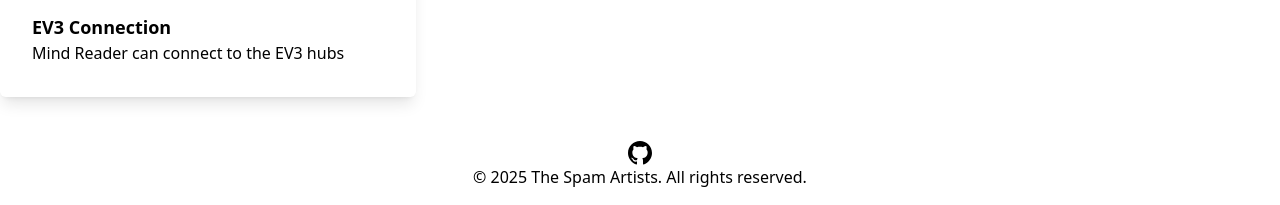
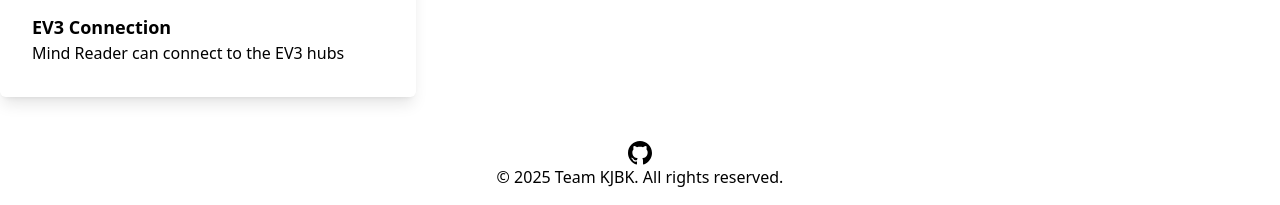
Before and after one commit to KyleMinter/Mind-Reader-Team-KJBK, an Electron app: page media/html/demo.html in a window 1280 px wide. Shown: the part 2031-2236 px from the top of the page. Drawn offline with nearby package versions, Linux system fonts and the light colour scheme.

Commit message:
All rights reserved updated

```diff
--- a/media/html/demo.html
+++ b/media/html/demo.html
@@ -183,7 +183,7 @@
                 </a>
             </div>
             <div>&copy;
-                <script>document.write(new Date().getFullYear());</script> The Spam Artists. All rights reserved.
+                <script>document.write(new Date().getFullYear());</script> Team KJBK. All rights reserved.
             </div>
         </div>
 
```
Also changed, not shown: media/html/documentation.html (+1 -1 lines).
